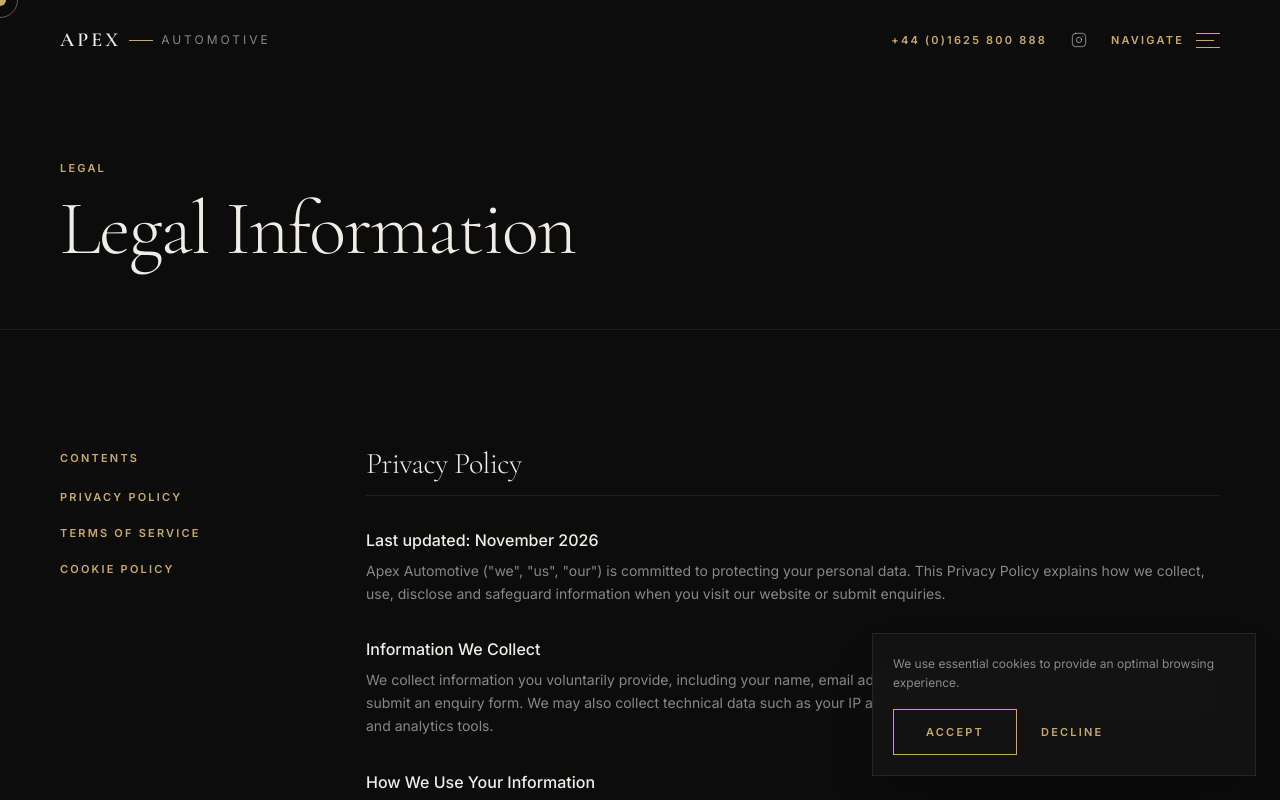
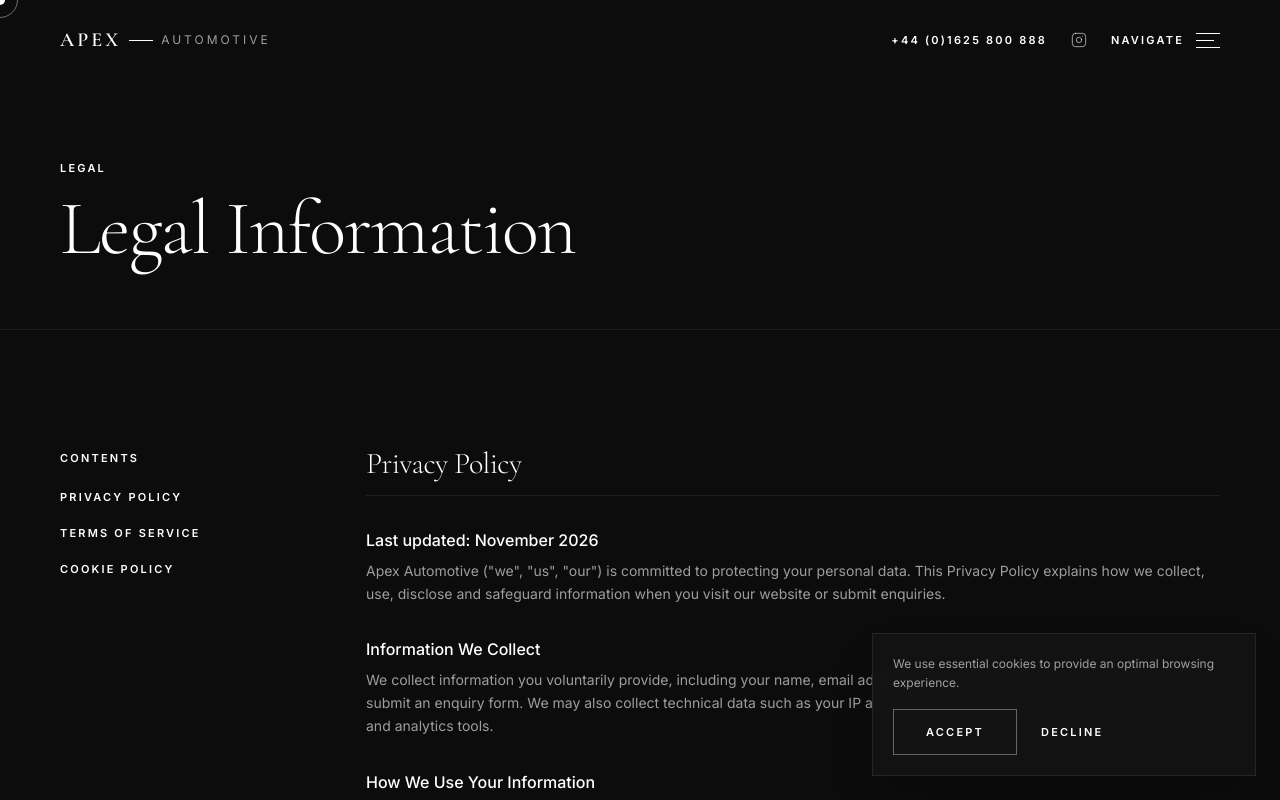
Before and after one commit to TSHEWANG-DESIGN888/apex-automotive, a Next.js app: page /legal in a window 1280 px wide. Shown: the top 800 px of the page. Built offline with nearby package versions, Linux system fonts and the light colour scheme.

Commit message:
style: switch accent color from yellow/gold to crisp monochrome white

```diff
--- a/app/globals.css
+++ b/app/globals.css
@@ -9,9 +9,10 @@
   --font-inter: 'Inter', system-ui, sans-serif;
   --color-bg: #0c0c0c;
   --color-surface: #141414;
-  --color-white: #f0ede8;
-  --color-muted: rgba(240, 237, 232, 0.55);
-  --color-gold: #c9a96e;
+  --color-white: #ffffff;
+  --color-muted: rgba(255, 255, 255, 0.6);
+  --color-gold: #ffffff;
+  --color-gold-hover: #e5e5e5;
   --color-border: rgba(255, 255, 255, 0.08);
   --ease-spring: cubic-bezier(0.16, 1, 0.3, 1);
   --ease-out: cubic-bezier(0.25, 0.46, 0.45, 0.94);
@@ -43,8 +44,8 @@ body {
   left: 1rem;
   z-index: 9999;
   padding: 0.75rem 1.5rem;
-  background: var(--color-gold);
-  color: var(--color-bg);
+  background: #ffffff;
+  color: #0c0c0c;
   font-size: 0.875rem;
   font-weight: 600;
   letter-spacing: 0.1em;
@@ -58,14 +59,14 @@ body {
 
 /* Focus Styles */
 *:focus-visible {
-  outline: 2px solid var(--color-gold);
+  outline: 2px solid #ffffff;
   outline-offset: 4px;
 }
 
 /* Selection */
 ::selection {
-  background: var(--color-gold);
-  color: var(--color-bg);
+  background: #ffffff;
+  color: #0c0c0c;
 }
 
 /* Scrollbar */
@@ -76,7 +77,7 @@ body {
   background: var(--color-bg);
 }
 ::-webkit-scrollbar-thumb {
-  background: var(--color-gold);
+  background: #333333;
   border-radius: 2px;
 }
 
@@ -96,9 +97,9 @@ body {
 
 /* Cursor */
 .custom-cursor {
-  width: 12px;
-  height: 12px;
-  background: var(--color-gold);
+  width: 10px;
+  height: 10px;
+  background: #ffffff;
   border-radius: 50%;
   position: fixed;
   top: 0;
@@ -112,7 +113,7 @@ body {
 .custom-cursor-ring {
   width: 36px;
   height: 36px;
-  border: 1px solid rgba(201, 169, 110, 0.5);
+  border: 1px solid rgba(255, 255, 255, 0.4);
   border-radius: 50%;
   position: fixed;
   top: 0;
@@ -133,8 +134,8 @@ body {
   position: absolute;
   left: 0;
   top: 50%;
-  height: 3px;
-  background: var(--color-gold);
+  height: 2px;
+  background: #ffffff;
   transform: translateY(-50%);
   width: 0%;
 }
@@ -193,7 +194,7 @@ html.lenis {
   font-weight: 600;
   letter-spacing: 0.2em;
   text-transform: uppercase;
-  color: var(--color-gold);
+  color: #ffffff;
 }
 
 .section-pad {
@@ -232,7 +233,7 @@ html.lenis {
 
 /* Ghost text outline */
 .text-outline {
-  -webkit-text-stroke: 1px var(--color-white);
+  -webkit-text-stroke: 1px rgba(255, 255, 255, 0.4);
   color: transparent;
 }
 
@@ -243,20 +244,21 @@ html.lenis {
   gap: 0.75rem;
   padding: 0.875rem 2rem;
   background: transparent;
-  border: 1px solid var(--color-gold);
-  color: var(--color-gold);
+  border: 1px solid rgba(255, 255, 255, 0.35);
+  color: #ffffff;
   font-size: 0.6875rem;
   font-weight: 600;
   letter-spacing: 0.2em;
   text-transform: uppercase;
   text-decoration: none;
-  transition: background 0.3s, color 0.3s;
+  transition: background 0.3s, color 0.3s, border-color 0.3s;
   cursor: pointer;
 }
 
 .btn-primary:hover {
-  background: var(--color-gold);
-  color: var(--color-bg);
+  background: #ffffff;
+  color: #0c0c0c;
+  border-color: #ffffff;
 }
 
 .btn-primary svg {
--- a/tailwind.config.js
+++ b/tailwind.config.js
@@ -10,10 +10,10 @@ module.exports = {
         'apex-black': '#0c0c0c',
         'apex-surface': '#141414',
         'apex-border': 'rgba(255,255,255,0.08)',
-        'apex-white': '#f0ede8',
-        'apex-muted': 'rgba(240,237,232,0.55)',
-        'apex-gold': '#c9a96e',
-        'apex-gold-hover': '#e2c48a',
+        'apex-white': '#ffffff',
+        'apex-muted': 'rgba(255,255,255,0.6)',
+        'apex-gold': '#ffffff',
+        'apex-gold-hover': '#e5e5e5',
       },
       fontFamily: {
         display: ['var(--font-cormorant)', 'Georgia', 'serif'],
```
